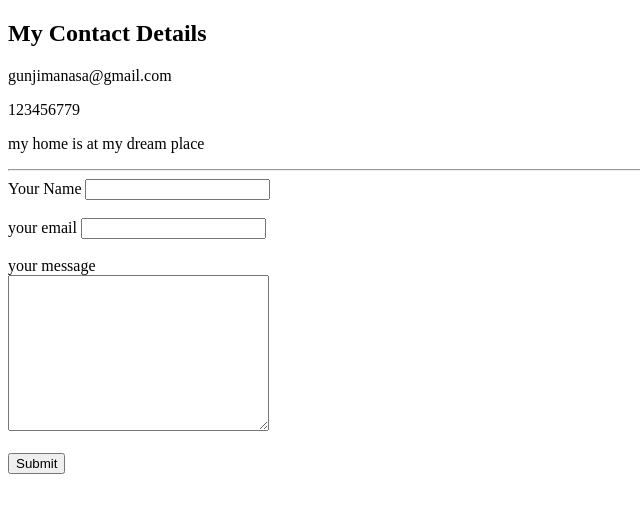
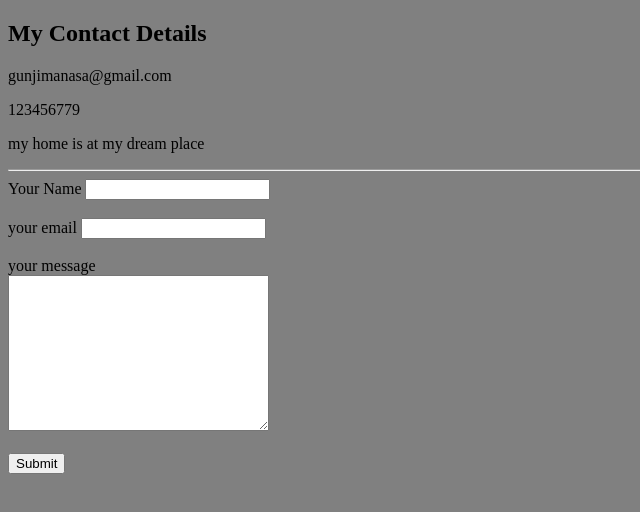
Before and after one commit to Gunji-Manasa/cv, a plain HTML site: page contact me.html in a window 1280 px wide. Shown: the whole page, without its empty margins (0-640 px from the left). Drawn offline with Linux system fonts and the light colour scheme.

Commit message:
Update contact me.html

```diff
--- a/contact me.html
+++ b/contact me.html
@@ -4,7 +4,7 @@
 <head>
   <meta charset="utf-8">
   <title>Contact me</title>
-  <link rel="stylesheet" href="samplecss.css"/>
+  <link rel="stylesheet" href="sampleweb.css"/>
 </head>
 
 <body>
```
